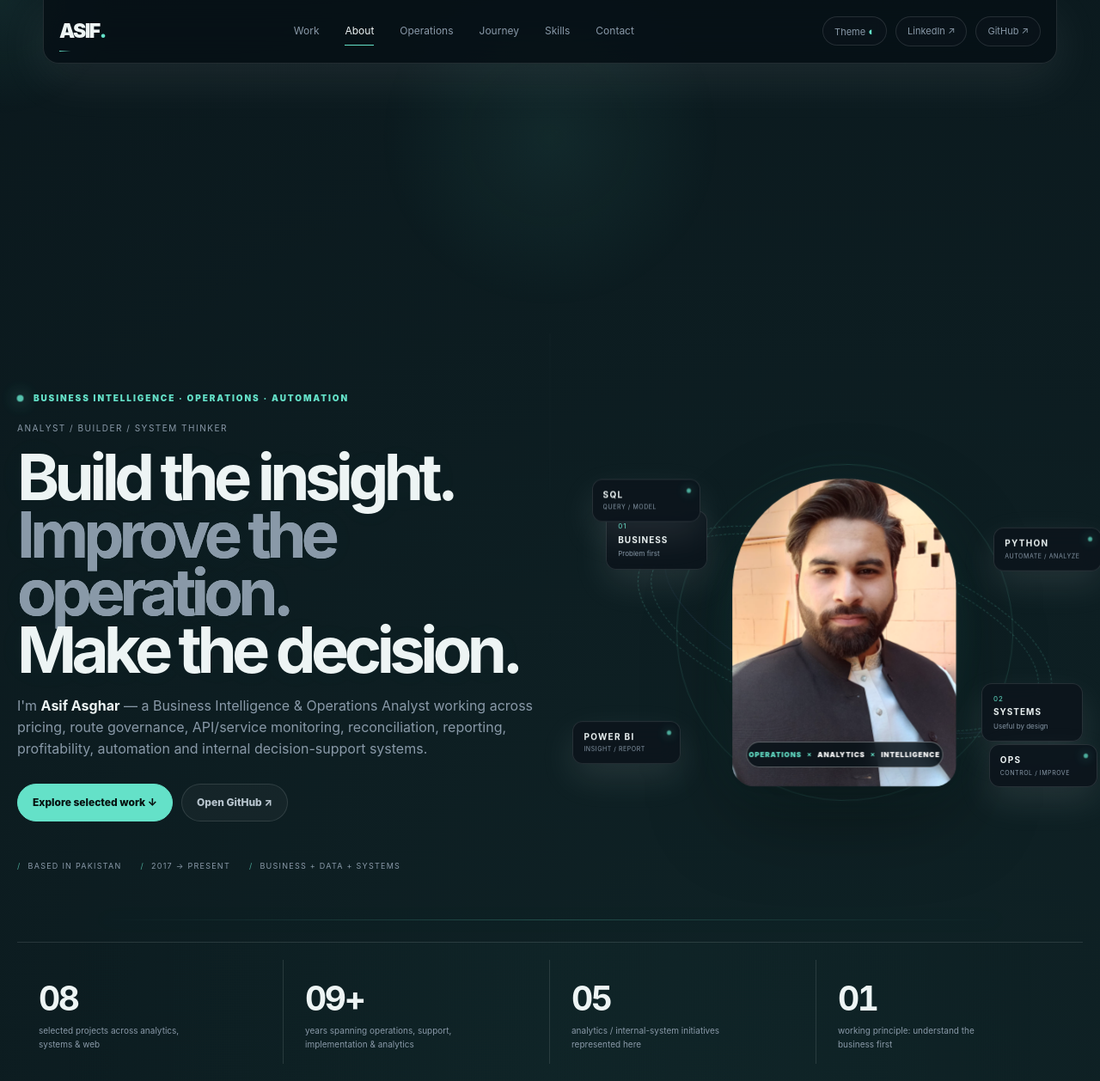
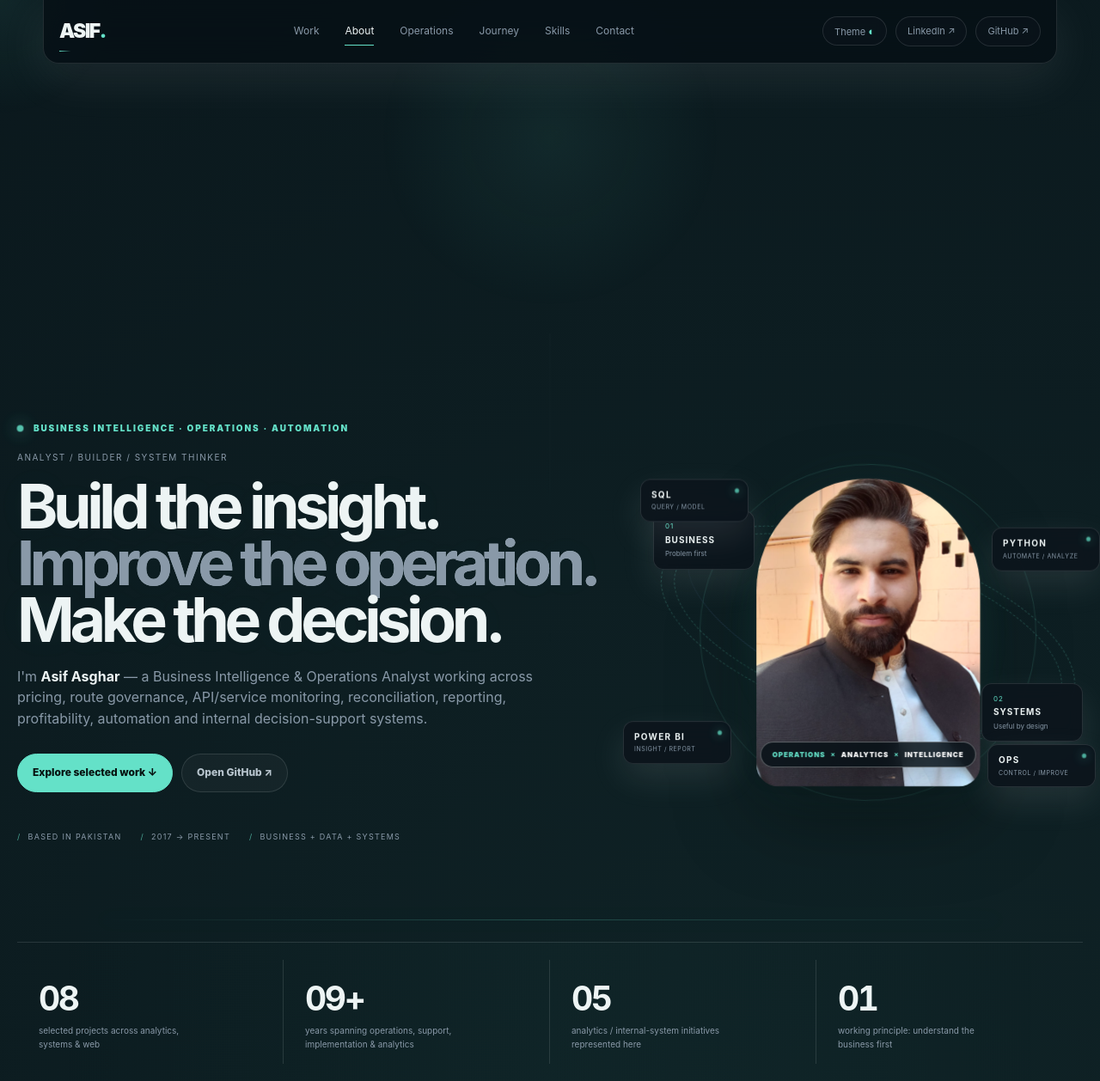
Before and after one commit to asifasgharrr/asif-asghar-portfolio, a Flask app: page / in a window 1280 px wide. Shown: the top 1258 px of the page at 86% size. Run offline with Flask 3, Linux system fonts and the light colour scheme.

Commit message:
Fix hero lane alignment and ensure complete portrait label is visible

```diff
--- a/static/css/visual-overrides.css
+++ b/static/css/visual-overrides.css
@@ -23,9 +23,18 @@ body[data-theme] .theme-head p,body[data-theme] .theme-option small{color:var(--
 body[data-theme] .theme-option{color:var(--text);border-color:var(--line)}
 body[data-theme] .theme-option:hover,body[data-theme] .theme-option.active{border-color:var(--a);background:color-mix(in srgb,var(--a) 10%,var(--panel))}
 
-/* The badge was being clipped by .portrait-frame's overflow:hidden. Keep the photo clipped, not the badge. */
+/* Portrait: clip only the photo, never the label. */
 .portrait-frame{overflow:visible!important}
 .hero-portrait{display:block;width:100%;height:100%;object-fit:cover;object-position:center 18%;border-radius:inherit}
-.portrait-badge{left:50%!important;right:auto!important;bottom:14px!important;transform:translateX(-50%);width:max-content;max-width:calc(100% - 24px);overflow:visible!important;white-space:nowrap!important;z-index:10!important;padding:8px 13px!important;font-size:8px!important;letter-spacing:.11em!important;background:rgba(7,16,22,.84)!important;color:#fff!important;border:1px solid rgba(255,255,255,.32)!important;box-shadow:0 8px 24px rgba(0,0,0,.2)}
+.portrait-badge{left:50%!important;right:auto!important;bottom:14px!important;transform:translateX(-50%);width:max-content!important;max-width:none!important;overflow:visible!important;white-space:nowrap!important;z-index:10!important;padding:8px 13px!important;font-size:8px!important;letter-spacing:.11em!important;background:rgba(7,16,22,.84)!important;color:#fff!important;border:1px solid rgba(255,255,255,.32)!important;box-shadow:0 8px 24px rgba(0,0,0,.2)}
 .portrait-badge span,.portrait-badge b{display:inline-block!important;white-space:nowrap!important}
-@media(max-width:620px){.portrait-badge{max-width:none!important;font-size:7px!important;padding:7px 10px!important;letter-spacing:.08em!important}}
+
+/* Hero composition: give the copy and portrait their own lanes so neither invades the other. */
+.hero{grid-template-columns:minmax(0,1fr) minmax(440px,500px)!important;gap:34px!important;align-items:center!important}
+.hero-copy{min-width:0!important;max-width:700px!important;position:relative;z-index:3}
+.hero h1{font-size:clamp(54px,5.6vw,78px)!important;max-width:680px!important;line-height:.92!important}
+.hero .lead{max-width:650px!important;font-size:16px!important}
+.hero-art{width:100%;min-width:0!important;position:relative;z-index:2}
+@media(max-width:1050px){.hero{grid-template-columns:minmax(0,1fr) minmax(360px,430px)!important;gap:18px!important}.hero h1{font-size:clamp(48px,5.8vw,68px)!important}.hero .lead{max-width:590px!important;font-size:15px!important}.portrait-frame{width:min(370px,100%)!important;height:500px!important}}
+@media(max-width:900px){.hero{grid-template-columns:1fr!important;gap:0!important}.hero-copy{max-width:760px!important}.hero h1{font-size:clamp(48px,9vw,70px)!important}.hero-art{min-height:500px!important;margin-top:15px}.portrait-frame{width:min(340px,72vw)!important;height:460px!important}}
+@media(max-width:620px){.hero h1{font-size:48px!important}.hero .lead{font-size:15px!important}.hero-art{min-height:430px!important}.portrait-frame{width:min(300px,78vw)!important;height:400px!important}.portrait-badge{font-size:7px!important;letter-spacing:.07em!important;padding:7px 10px!important}}
```
